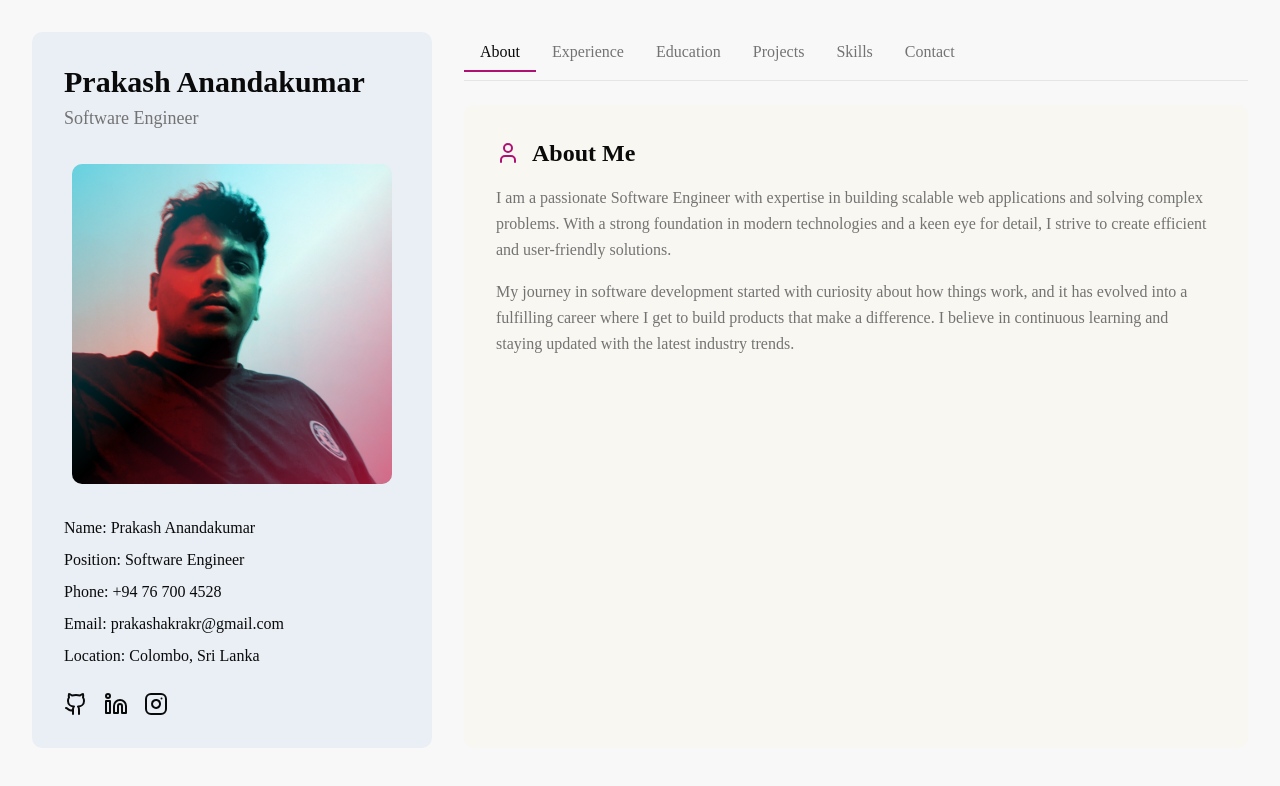
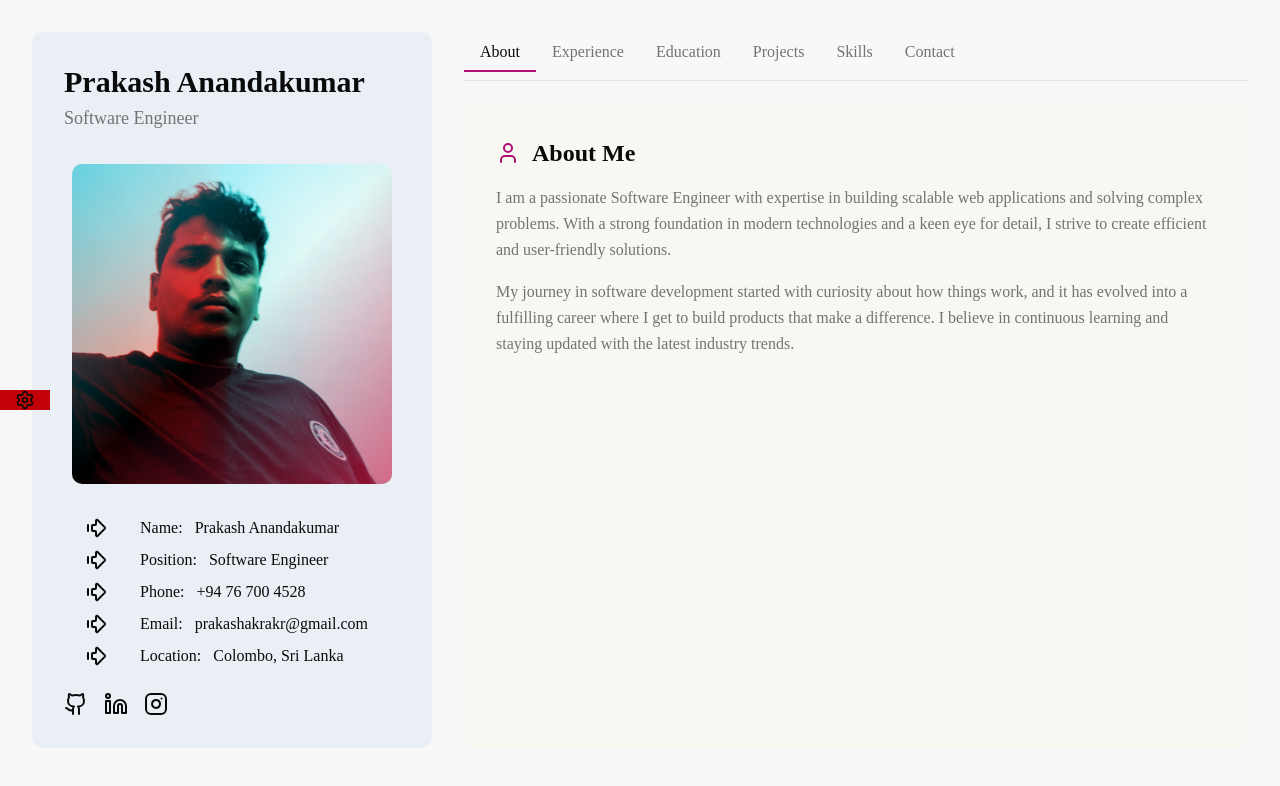
Before and after one commit to aprakash97/Portfolio-, a Next.js app: page / in a window 1280 px wide. Shown: the top 786 px of the page. Built offline with nearby package versions, Linux system fonts and the light colour scheme.

Commit message:
base theme added

```diff
--- /dev/null
+++ b/app/components/ui/color-panel.tsx
@@ -0,0 +1,66 @@
+import { SettingsIcon } from 'lucide-react';
+import React, { useState } from 'react';
+
+interface ColorPanelProps {
+  changeTheme(color: string): void;
+  theme: string;
+}
+
+const ColorPanel = ({ changeTheme, theme }: ColorPanelProps) => {
+  const [toggleOpen, setToggleOpen] = useState<boolean>(false);
+  return (
+    // <div className="fixed top-1/2 left-0 -translate-y-1/2">
+
+    <div className="fixed top-1/2 left-0 z-50 -translate-y-1/2">
+      <div className="flex">
+        <div
+          className={
+            !toggleOpen
+              ? 'hidden'
+              : `flex min-w-25 justify-center gap-2 rounded-b-sm border-2 border-solid border-black transition delay-150 duration-300 ease-in-out ${
+                  theme === 'dark' ? 'bg-gray-500' : 'bg-background'
+                }`
+          }
+        >
+          <div className="min-w-5">
+            <button
+              value="light"
+              type="button"
+              onClick={(e) => {
+                changeTheme(e.currentTarget.value);
+                setToggleOpen(false);
+              }}
+            >
+              Light
+            </button>
+            <div
+              className={`my-0.5 h-2 border-s-amber-700 ${theme === 'light' ? 'bg-red-500' : 'bg-white'} `}
+            />
+          </div>
+          <div className="min-w-5">
+            <button
+              value="dark"
+              type="button"
+              onClick={(e) => {
+                changeTheme(e.currentTarget.value);
+                setToggleOpen(false);
+              }}
+            >
+              Dark
+            </button>
+            <div
+              className={`my-0.5 h-2 border-s-gray-700 ${theme === 'dark' ? 'bg-black' : 'bg-gray-500'} `}
+            />
+          </div>
+        </div>
+        <SettingsIcon
+          size={50}
+          className="h-5 border-solid border-zinc-400 bg-red-700"
+          onClick={() => setToggleOpen(!toggleOpen)}
+        />
+      </div>
+    </div>
+  );
+};
+
+export default ColorPanel;
--- a/app/components/ui/portfolio.tsx
+++ b/app/components/ui/portfolio.tsx
@@ -47,7 +47,7 @@ export function Portfolio() {
   };
 
   return (
-    <div className="bg-background min-h-screen p-4 lg:p-8">
+    <div className=" min-h-screen p-4 lg:p-8">
       <div className="mx-auto grid max-w-7xl gap-6 lg:grid-cols-[400px_1fr] lg:gap-8">
         {/* Left Section - Profile Card */}
         <aside className="h-fit lg:sticky lg:top-8">
--- a/app/components/ui/profile-card.tsx
+++ b/app/components/ui/profile-card.tsx
@@ -1,6 +1,6 @@
 'use client';
 
-import { Github, Linkedin, Instagram } from 'lucide-react';
+import { Github, Linkedin, Instagram, ArrowBigRightDash } from 'lucide-react';
 import Image from 'next/image';
 
 interface ProfileCardProps {
@@ -39,20 +39,25 @@ export function ProfileCard({
       </div>
 
       <div className="space-y-2">
-        <p className="text-card-foreground text-sm lg:text-base">
-          <span className="font-medium">Name:</span> {name}
+        <p className="text-card-foreground flex text-sm lg:text-base">
+          <ArrowBigRightDash className="mx-5" /> <span className="mx-3 font-medium">Name:</span>{' '}
+          {name}
         </p>
-        <p className="text-card-foreground text-sm lg:text-base">
-          <span className="font-medium">Position:</span> {title}
+        <p className="text-card-foreground flex text-sm lg:text-base">
+          <ArrowBigRightDash className="mx-5" />
+          <span className="mx-3 font-medium">Position:</span> {title}
         </p>
-        <p className="text-card-foreground text-sm lg:text-base">
-          <span className="font-medium">Phone:</span> {phone}
+        <p className="text-card-foreground flex text-sm lg:text-base">
+          <ArrowBigRightDash className="mx-5" />
+          <span className="mx-3 font-medium">Phone:</span> {phone}
         </p>
-        <p className="text-card-foreground text-sm lg:text-base">
-          <span className="font-medium">Email:</span> {email}
+        <p className="text-card-foreground flex text-sm lg:text-base">
+          <ArrowBigRightDash className="mx-5" /> <span className="mx-3 font-medium">Email:</span>{' '}
+          {email}
         </p>
-        <p className="text-card-foreground text-sm lg:text-base">
-          <span className="font-medium">Location:</span> {location}
+        <p className="text-card-foreground flex text-sm lg:text-base">
+          <ArrowBigRightDash className="mx-5" />
+          <span className="mx-3 font-medium">Location:</span> {location}
         </p>
 
         <div className="flex gap-4 pt-4">
--- a/app/page.tsx
+++ b/app/page.tsx
@@ -1,10 +1,19 @@
 'use client';
 
+import ColorPanel from './components/ui/color-panel';
 import { Portfolio } from './components/ui/portfolio';
+import { useState } from 'react';
 
 export default function Home() {
+  const [theme, setTheme] = useState<'dark' | 'light'>('light');
+
+  const changeTheme = (newTheme: 'dark' | 'light') => {
+    setTheme(newTheme);
+  };
+
   return (
-    <div>
+    <div className={`flex ${theme === 'dark' ? 'bg-foreground' : 'bg-background'}`}>
+      <ColorPanel changeTheme={changeTheme} theme={theme} />
       <Portfolio />
     </div>
   );
```
